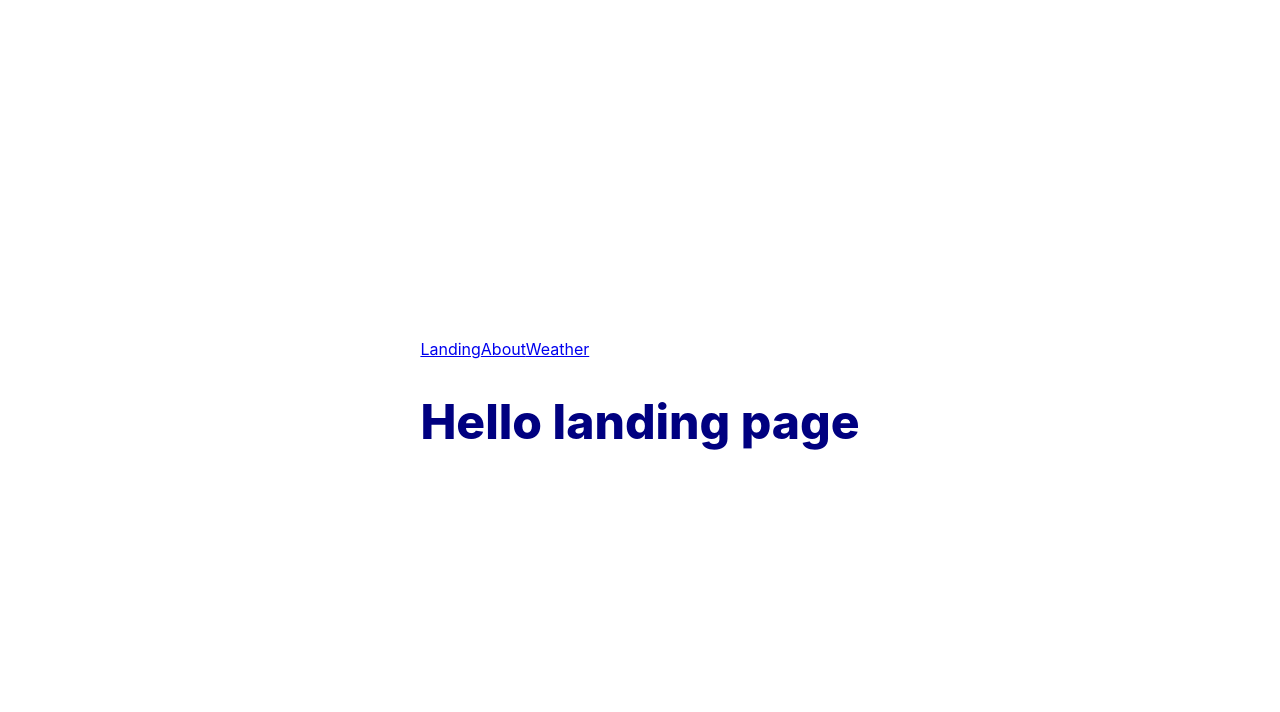
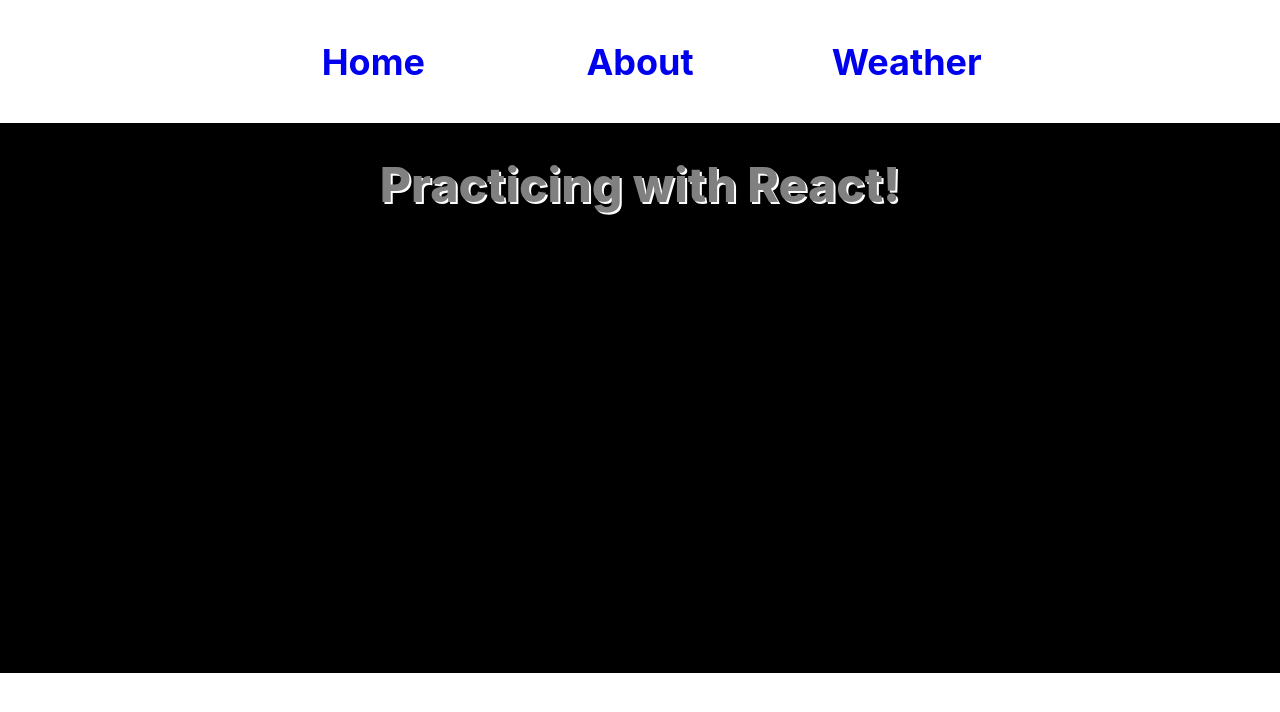
Before and after one commit to DannyShien/Weather-App, a React (Create React App) app: page / in a window 1280 px wide. Shown: the top 712 px of the page. Built offline with nearby package versions, Linux system fonts and the light colour scheme.

Commit message:
add some more styling to home and about

```diff
--- a/src/About.js
+++ b/src/About.js
@@ -1,11 +1,14 @@
-import React from 'react';
+import React, { Component } from 'react';
 
-const About = (props) => {
-    return (
-        <div classname = 'about'>
-            <h1>About</h1>
-        </div>
-    );
-};
+
+class About extends Component {
+    render() {
+        return (
+            <div className = 'about'>
+                <h1>About</h1>
+            </div>
+        );
+    }
+}
 
 export default About;
--- a/src/App.css
+++ b/src/App.css
@@ -1,8 +1,152 @@
-.App {
-  text-align: center;
+html {
+    box-sizing: border-box;
+}
+*, *:before, *:after {
+    box-sizing: inherit;
+}
+html, body {
+    margin: 0;
+    padding: 0;
+    width: 100%;
+    height: 100%;
 }
 
-.App-logo {
+.App {
+    height: 700px;
+    display: flex;
+    align-items: center;
+    justify-content: space-evenly;
+    flex-direction: column;
+}
+.navbar {
+    height: 70px;
+    width: 800px;
+    display: flex;
+    justify-content: center;
+    font-size: 36px;
+    font-weight: bold;
+}
+.links {
+    width: 100%;
+    display: flex;
+    justify-content: space-around;
+    text-decoration: none;
+    align-items: center;
+
+}
+.home {
+    height: 550px;
+    width: 100%;
+    display: flex;
+    justify-content: center;
+    color: gray;
+    background-color: black;
+}
+.about {
+    height: 550px;
+    width: 100%;
+    display: flex;
+    justify-content: center;
+    color: gray;
+    background-color: black;
+}
+
+.weather {
+    background-color: lightskyblue;
+    height: 550px;
+    width: 600px;
+    display: flex;
+    align-items: center;
+    flex-direction: column;
+    color: navy;
+}
+h1 {
+    font-size: 48px;
+    font-weight: 800;
+    margin-bottom: 10px;
+    text-shadow: 2px 2px white;
+}
+h4 {
+    text-align: center;
+    margin: 15px;
+    font-size: 21px;
+    color: white;
+}
+.form {
+    height: 30px;
+    width: 355px;
+    margin-right: 0;
+    display: flex;
+    justify-content: center;
+    align-items: center;
+    justify-content: space-evenly;
+}
+.input {
+    width: 200px;
+    height: 30px;
+    border: 2px solid darkgray;
+    border-style: groove;
+    font-size: 16px;
+    font-weight: 500;
+    padding-left: 3px;
+    border-radius: 5px;
+    align-items: center;
+}
+.btn {
+    border: 2px solid darkgray;
+    border-style: groove;
+    height: 23px;
+    border-radius: 5px;
+    font-size: 14px;
+}
+.weather-info {
+    background-color: white;
+    display: flex;
+    justify-content: center;
+    align-items: center;
+    flex-direction: column;
+    outline: 1px solid black;
+    margin-top: 30px;
+    text-align: left;
+     color: navy;
+}
+h2 {
+    margin: 15px 0;
+    font-size: 36px;
+    text-transform: uppercase;
+    font-weight: 800;
+}
+li {
+    list-style-type: none;
+    font-size: 22px;
+    text-align: center;
+    margin: 5px;
+}
+
+
+
+
+
+
+
+
+
+
+
+
+
+
+
+
+
+
+
+
+/* .App {
+  text-align: center;
+}  */
+
+/* .App-logo {
   animation: App-logo-spin infinite 20s linear;
   height: 40vmin;
 }
@@ -29,4 +173,4 @@
   to {
     transform: rotate(360deg);
   }
-}
+}  */
--- a/src/App.js
+++ b/src/App.js
@@ -4,7 +4,8 @@ import {
     Route,
     // Link
 }   from 'react-router-dom';
-import Navbar from './Navbar';// import './App.css';
+import './App.css';
+import Navbar from './Navbar';
 import Weather from './Weather';
 import About from './About';
 import Home from './Home';
@@ -13,18 +14,14 @@ import Home from './Home';
 class App extends Component {
     render() {
         return (
-            <div className="App">
-                <Router>
-                <div>
+            <Router>
+                <div className="App">
                     <Navbar />
                     <Route path = '/' exact component = {Home} />
                     <Route path = '/about' component = {About} />
                     <Route path = '/weather' component = {Weather} />
-
-
                 </div>
-                </Router>
-            </div>
+            </Router>
         );
     }
 }
--- a/src/Home.js
+++ b/src/Home.js
@@ -5,8 +5,8 @@ import React, { Component } from 'react';
 class Home extends Component {
     render() {
         return (
-            <div>
-                <h1>Hello landing page</h1>
+            <div className = 'home'>
+                <h1>Practicing with React!</h1>
             </div>
         );
     }
--- a/src/Navbar.js
+++ b/src/Navbar.js
@@ -4,9 +4,9 @@ import { Link } from 'react-router-dom';
 const Navbar = (props) => {
     return (
         <div className = 'navbar'>
-            <Link to = '/'>Landing</Link>
-            <Link to = '/about'>About</Link>
-            <Link to = '/weather'>Weather</Link>
+            <Link to = '/' className = 'links'>Home</Link>
+            <Link to = '/about' className = 'links'>About</Link>
+            <Link to = '/weather' className = 'links'>Weather</Link>
         </div>
     );
 };
--- a/src/Weather.css
+++ /dev/null
@@ -1,95 +0,0 @@
-
-html {
-    box-sizing: border-box;
-}
-*, *:before, *:after {
-    box-sizing: inherit;
-}
-html, body {
-    margin: 0;
-    padding: 0;
-    width: 100%;
-    height: 100%;
-    display: flex;
-    justify-content: center;
-    align-items: center;
-    /* background-color: lightskyblue; */
-}
-/* .center {
-    display: flex;
-    justify-content: center;
-    align-items: center;
-} */
-.weather-container {
-    outline: 1px solid black;
-    background-color: lightskyblue;
-    height: 550px;
-    width: 600px;
-    display: flex;
-    align-items: center;
-    flex-direction: column;
-}
-h1 {
-    font-size: 48px;
-    font-weight: 800;
-    text-shadow: 2px 2px white;
-    color: navy;
-    margin-bottom: 10px;
-}
-h4 {
-    text-align: center;
-    margin: 15px;
-    font-size: 21px;
-    color: white;
-}
-.form {
-    /* outline: 1px solid black; */
-    height: 30px;
-    width: 355px;
-    margin-right: 0;
-    display: flex;
-    justify-content: center;
-    align-items: center;
-    justify-content: space-evenly;
-}
-.input {
-    width: 200px;
-    height: 30px;
-    border: 2px solid darkgray;
-    border-style: groove;
-    font-size: 16px;
-    font-weight: 500;
-    padding-left: 3px;
-    border-radius: 5px;
-    align-items: center;
-}
-.btn {
-    border: 2px solid darkgray;
-    border-style: groove;
-    height: 23px;
-    border-radius: 5px;
-    font-size: 14px;
-}
-.weather-info {
-    background-color: white;
-    display: flex;
-    justify-content: center;
-    align-items: center;
-    flex-direction: column;
-    outline: 1px solid black;
-    margin-top: 30px;
-    text-align: left;
-     color: navy;
-}
-h2 {
-    margin: 15px 0;
-    font-size: 36px;
-    text-transform: uppercase;
-    font-weight: 800;
-}
-li {
-    list-style-type: none;
-    font-size: 22px;
-    text-align: center;
-    margin: 5px;
-}
--- a/src/Weather.js
+++ b/src/Weather.js
@@ -3,7 +3,7 @@ import React, { Component } from 'react';
 
 import Search from './Search';
 import CurrentWeather from './CurrentWeather';
-import './Weather.css';
+// import './Weather.css';
 // import Key from './config';
 
 
@@ -23,7 +23,7 @@ class Weather extends Component {
     }
     render() {
         return (
-            <div className="weather-container center">
+            <div className='weather'>
                 <h1>React Weather API</h1>
                 <div className = 'search-bar'>
                     <h4>Check your city's weather.</h4>
@@ -32,7 +32,6 @@ class Weather extends Component {
                     newInput = {this.state.name}
                     handleChange = {this._citySearch}
                     />
-
                     {this._showWeatherData()}
                 </div>
             </div>
```
